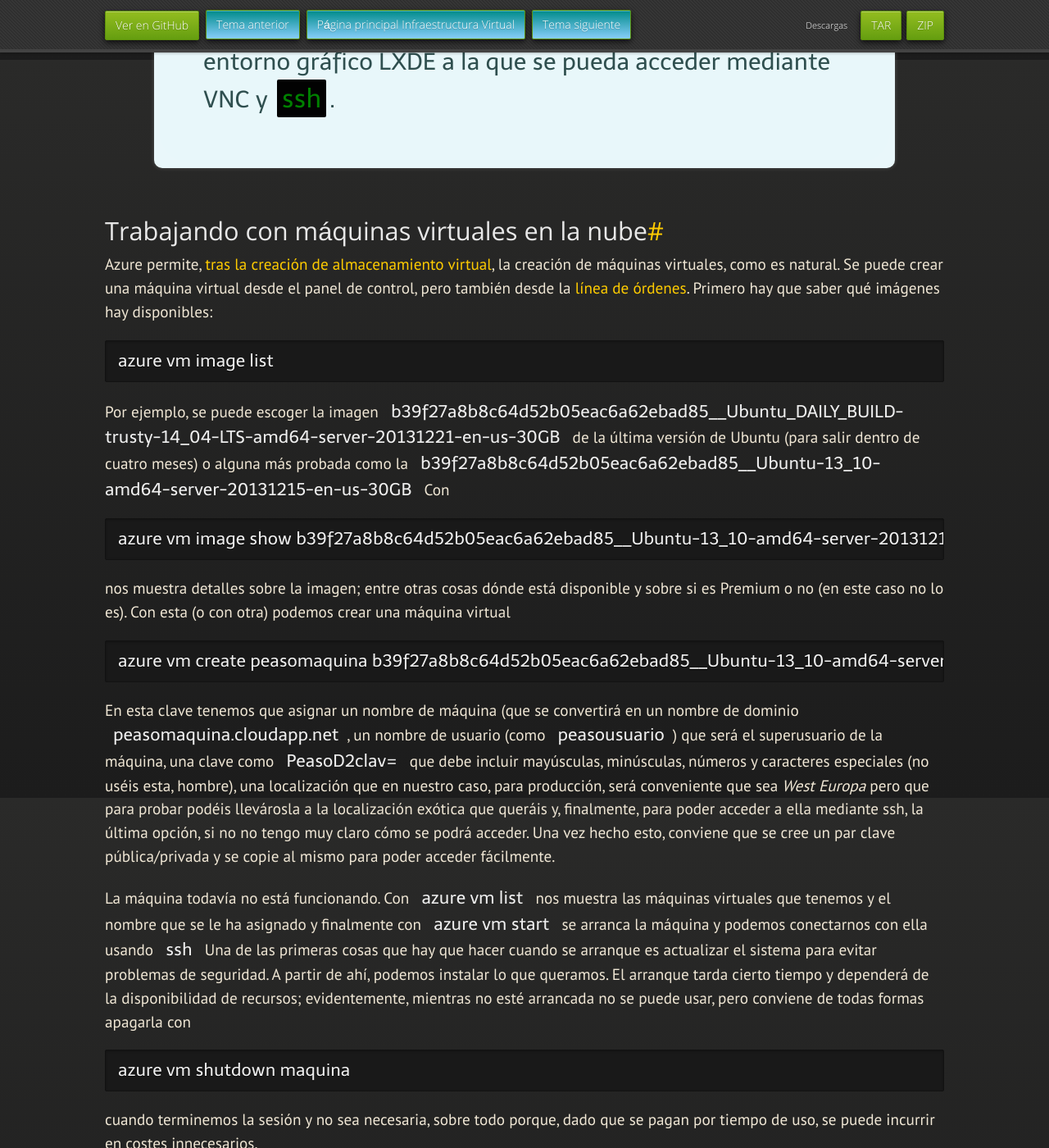
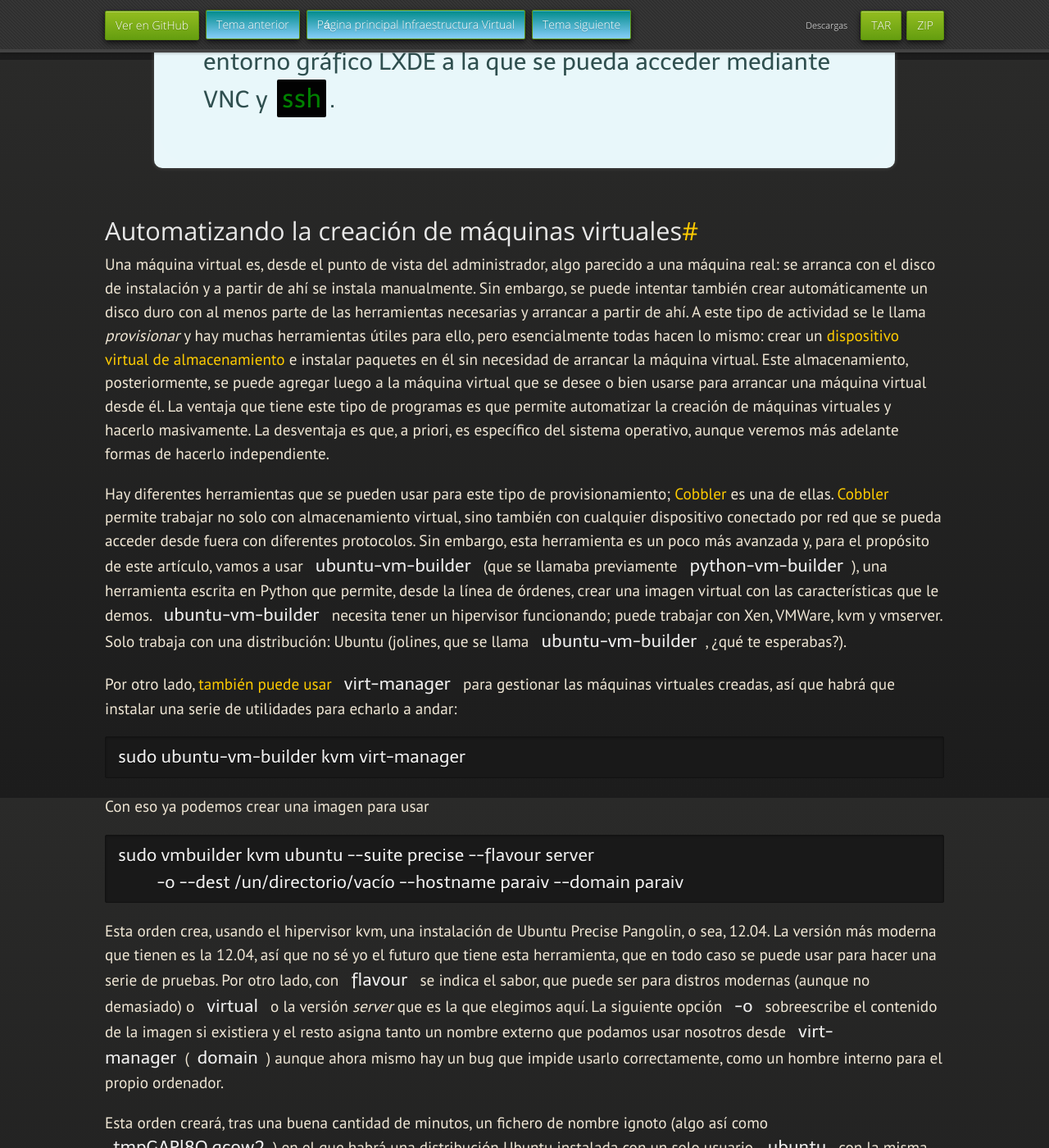
Before and after one commit to JJ/IV, a Jekyll site: the page built from documentos/temas/Uso_de_sistemas.md, in a window 1280 px wide and 1400 px high, scrolled down 6227 px. Shown: the whole window at 82% size. Built offline with Jekyll 4.4.1, drawn with Linux system fonts in a browser that asks for light colours; nearby versions of some CDN libraries; some web fonts are replaced; our own code applies the rules of GitHub Pages for plain Markdown files; some of the changed text lies outside the part shown.

Commit message:
Sync documentos/temas/Uso_de_sistemas.md de master a gh-pages

````diff
--- a/documentos/temas/Uso_de_sistemas.md
+++ b/documentos/temas/Uso_de_sistemas.md
@@ -234,80 +234,6 @@
 
 </div>
 
-## Trabajando con máquinas virtuales en la nube
-
-Azure permite,
-[tras la creación de almacenamiento virtual](Almacenamiento), la
-creación de máquinas virtuales, como es natural. Se puede crear una
-máquina virtual desde el panel de control, pero también desde
-la [línea de órdenes](https://github.com/WindowsAzure/azure-sdk-tools-xplat). Primero
-hay que saber qué imágenes hay disponibles:
-
-	azure vm image list
-
-Por ejemplo, se puede escoger la imagen
-`b39f27a8b8c64d52b05eac6a62ebad85__Ubuntu_DAILY_BUILD-trusty-14_04-LTS-amd64-server-20131221-en-us-30GB`
-de la última versión de Ubuntu (para salir dentro de cuatro meses) o
-alguna más probada como la
-`b39f27a8b8c64d52b05eac6a62ebad85__Ubuntu-13_10-amd64-server-20131215-en-us-30GB`
-Con
-
-```
-azure vm image show b39f27a8b8c64d52b05eac6a62ebad85__Ubuntu-13_10-amd64-server-20131215-en-us-30GB
-```
-
-nos muestra detalles sobre la imagen; entre otras cosas dónde está
-disponible y sobre si es Premium o no (en este caso no lo es). Con
-esta (o con otra) podemos crear una máquina virtual
-
-```
-azure vm create peasomaquina b39f27a8b8c64d52b05eac6a62ebad85__Ubuntu-13_10-amd64-server-20131215-en-us-30GB peasousuario PeasoD2clav= --location "West Europe" --ssh
-```
-
-En esta clave tenemos que asignar un nombre de máquina (que se
-convertirá en un nombre de dominio `peasomaquina.cloudapp.net`, un
-nombre de usuario (como `peasousuario`) que será el superusuario de la
-máquina, una clave como `PeasoD2clav=` que debe incluir mayúsculas,
-minúsculas, números y caracteres especiales (no uséis esta, hombre),
-una localización que en nuestro caso, para producción, será
-conveniente que sea *West Europa* pero que para probar podéis
-llevárosla a la localización exótica que queráis y, finalmente, para
-poder acceder a ella mediante ssh, la última opción, si no no tengo
-muy claro cómo se podrá acceder. Una vez hecho esto, conviene que se
-cree un par clave pública/privada y se copie al mismo para poder
-acceder fácilmente.
-
-La máquina todavía no está funcionando. Con `azure vm list` nos
-muestra las máquinas virtuales que tenemos y el nombre que se le ha
-asignado y finalmente con `azure vm start` se arranca la máquina y
-podemos conectarnos con ella usando `ssh` Una de las primeras cosas
-que hay que hacer cuando se arranque es actualizar el sistema para
-evitar problemas de seguridad. A partir de ahí, podemos instalar lo
-que queramos. El arranque tarda cierto tiempo y dependerá de la
-disponibilidad de recursos; evidentemente, mientras no esté arrancada
-no se puede usar, pero conviene de todas formas apagarla con
-
-	azure vm shutdown maquina
-
-cuando terminemos la sesión y no sea necesaria, sobre todo porque,
-dado que se pagan por tiempo de uso, se puede incurrir en costes
-innecesarios.
-
-<div class='ejercicios' markdown='1'>
-
-Crear una máquina virtual Ubuntu e instalar en ella alguno de los
-servicios que estamos usando en el proyecto de la asignatura.
-
-</div>
-
-
-Trabajar con estas máquinas virtuales como se tratara de máquinas
-reales no tiene mucho sentido. El uso de infraestructuras virtuales,
-precisamente, lo que permite es automatizar la creación y
-provisionamiento de las mismas de forma que se puedan crear y
-configurar máquinas en instantes y personalizarlas de forma
-masiva. Veremos como hacerlo en el
-[siguiente tema](Gestion_de_configuraciones).
 
 ## Automatizando la creación de máquinas virtuales
 
@@ -407,6 +333,7 @@
 
 </div>
 
+
 ## A dónde ir desde aquí
 
 
````
